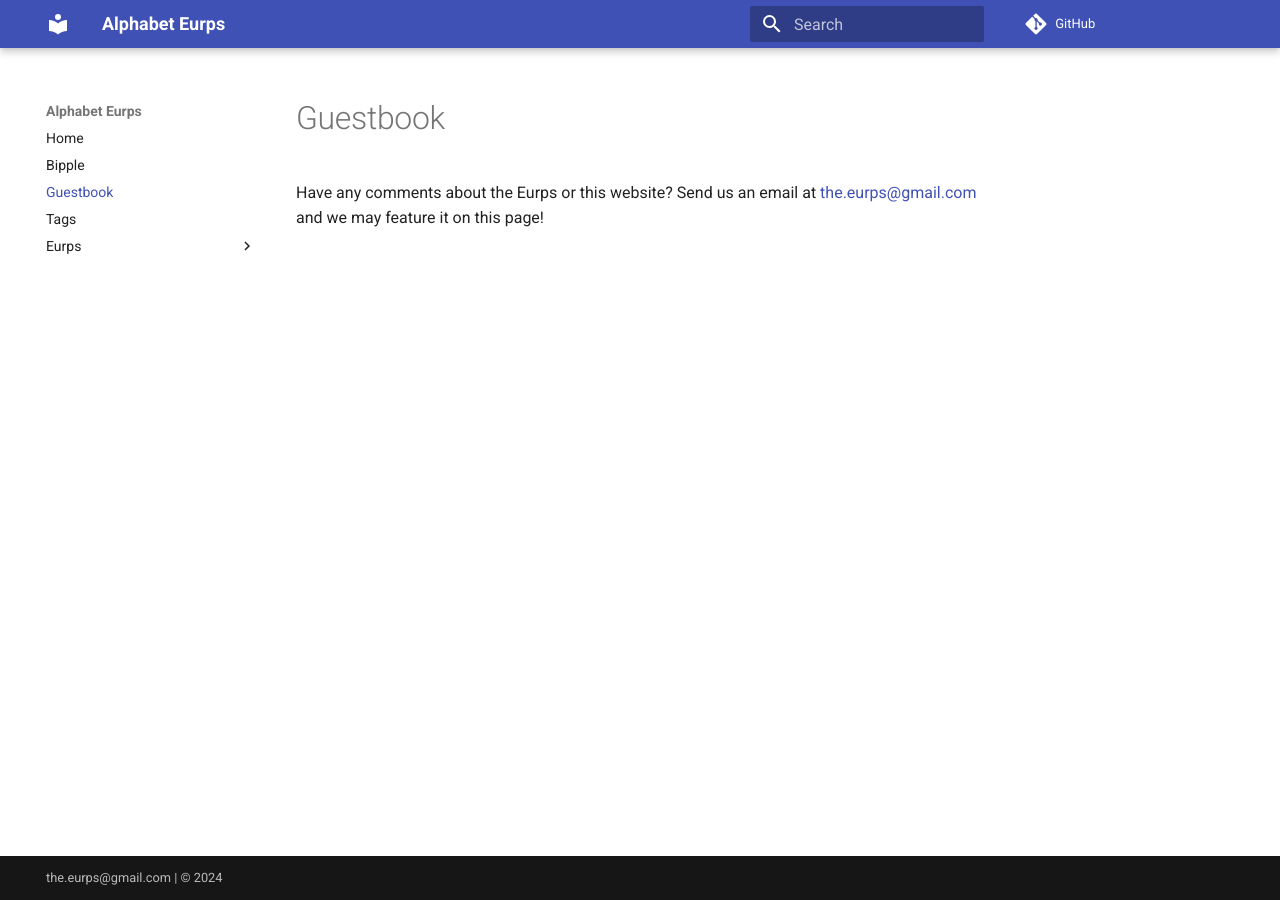
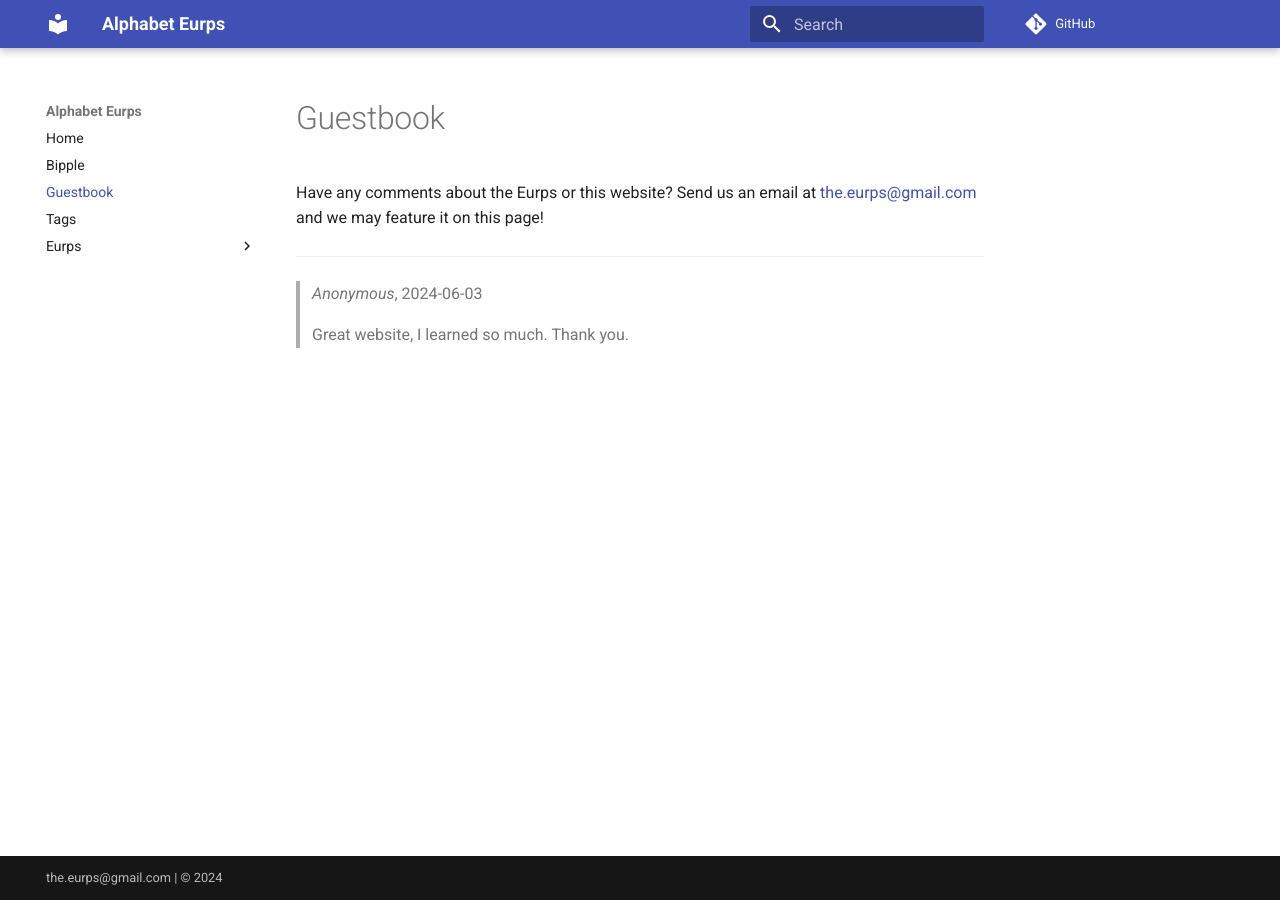
Before and after one commit to vfcin/eurps, an MkDocs documentation site: the page built from docs/Guestbook.md, in a window 1280 px wide. Built offline with MkDocs 1.6.1 and Material for MkDocs 9.7.7, drawn with Linux system fonts in a browser that asks for light colours; comment, search, counter and statistics services are not loaded.

Commit message:
Add guestbook entry

```diff
--- a/docs/Guestbook.md
+++ b/docs/Guestbook.md
@@ -1 +1,7 @@
 Have any comments about the Eurps or this website? Send us an email at <the.eurps@gmail.com> and we may feature it on this page!
+
+---
+
+> *Anonymous*, 2024-06-03
+>
+> Great website, I learned so much. Thank you.
```
